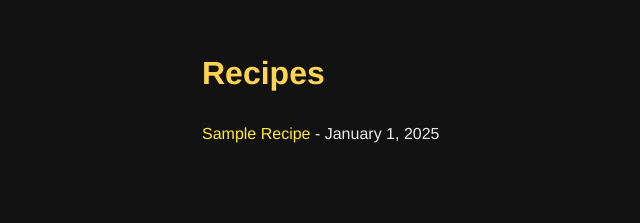
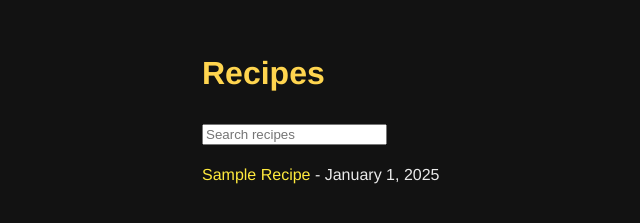
Before and after one commit to alexvinall/recipes, an Eleventy site: page src/index.njk in a window 1280 px wide. Shown: the whole page, without its empty margins (38-678 px from the left). Built offline with nearby package versions, Linux system fonts and the light colour scheme; Eleventy itself is replaced by a stand-in of ours; files that its build step writes are made by us from their sources; no server answers.

Commit message:
Add search functionality

```diff
--- a/src/index.njk
+++ b/src/index.njk
@@ -12,11 +12,51 @@
 <body>
   <main class="container">
     <h1>{{ title }}</h1>
+    <input id="searchInput" type="search" placeholder="Search recipes">
+    <ul id="searchResults" class="recipe-list" hidden></ul>
     <ul class="recipe-list">
     {% for recipe in collections.recipes %}
       <li><a href="{{ recipe.url }}">{{ recipe.data.title }}</a> - {{ recipe.date | date('MMMM d, yyyy') }}</li>
     {% endfor %}
     </ul>
+    <script>
+    const searchInput = document.getElementById('searchInput');
+    const resultsList = document.getElementById('searchResults');
+    let index = [];
+    fetch('{{ "/search.json" | url }}')
+      .then(r => r.json())
+      .then(data => index = data);
+
+    function renderResults(items) {
+      resultsList.innerHTML = '';
+      if (items.length === 0) {
+        resultsList.hidden = true;
+        return;
+      }
+      items.forEach(item => {
+        const li = document.createElement('li');
+        const a = document.createElement('a');
+        a.href = item.url;
+        a.textContent = item.title;
+        li.appendChild(a);
+        resultsList.appendChild(li);
+      });
+      resultsList.hidden = false;
+    }
+
+    searchInput.addEventListener('input', () => {
+      const query = searchInput.value.trim().toLowerCase();
+      if (!query) {
+        renderResults([]);
+        return;
+      }
+      const matches = index.filter(r =>
+        r.title.toLowerCase().includes(query) ||
+        r.content.toLowerCase().includes(query)
+      );
+      renderResults(matches);
+    });
+    </script>
   </main>
 </body>
 </html>
--- /dev/null
+++ b/src/search.json.njk
@@ -0,0 +1,12 @@
+---
+permalink: search.json
+---
+[
+{% for recipe in collections.recipes %}
+  {
+    "title": {{ recipe.data.title | jsonify }},
+    "url": {{ recipe.url | jsonify }},
+    "content": {{ recipe.templateContent | striptags | jsonify }}
+  }{% if not loop.last %},{% endif %}
+{% endfor %}
+]
```
Also changed, not shown: .eleventy.js.
